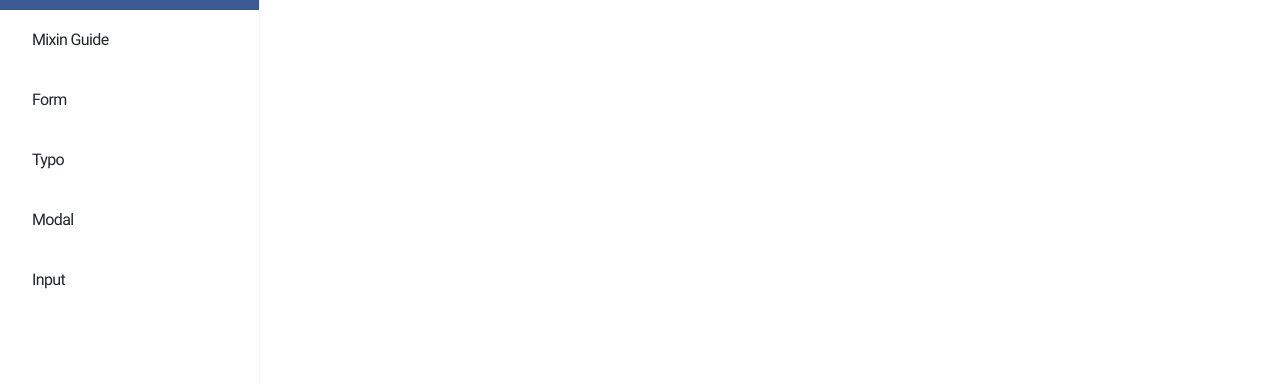
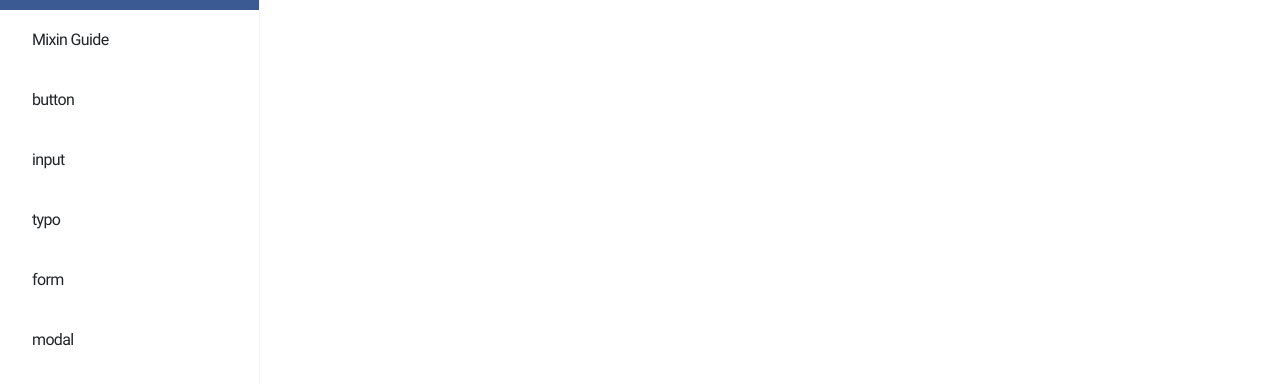
Before and after one commit to RAD-PUB/React_Guide, a React (Vite) app: page / in a window 1280 px wide. Shown: the part 160-544 px from the top of the page. Built offline with nearby package versions, Linux system fonts and the light colour scheme.

Commit message:
key 헤더 내비 수정

```diff
--- a/src/Router.jsx
+++ b/src/Router.jsx
@@ -18,7 +18,7 @@ const Router = () => {
                 <Route path='/input' element={<Input />} />
                 <Route path='/form' element={<Form />} />
                 <Route path='/modal' element={<Modal />} />
-                <Route path='/title' element={<Typo />} />
+                <Route path='/typo' element={<Typo />} />
             </Routes>
         </BrowserRouter>
     )
--- a/src/layouts/Header.jsx
+++ b/src/layouts/Header.jsx
@@ -1,9 +1,19 @@
-import logo from '../assets/images/logo/logo.svg'
+import logo from "../assets/images/logo/logo.svg";
 
 const Header = () => {
+  const pageName = [
+		"button",
+		"input",
+		"typo",
+		"form",
+		"modal"
+	];
+
   return (
     <header className="manage-hd">
-            <a href="#main-content" className="skip-nav">메인 바로가기</a>
+      <a href="#main-content" className="skip-nav">
+        메인 바로가기
+      </a>
       <div className="manage-top-hd">
         <div className="btns-wrap">
           <span className="user-name">React 컴포넌트 가이드</span>
@@ -14,36 +24,37 @@ const Header = () => {
           type="button"
           className="btn-gnb-icon tab-show"
           onClick={(e) => {
-                        let leftHd = e.target.parentElement
-                        leftHd.classList.toggle('tab-active');
+            let leftHd = e.target.parentElement;
+            leftHd.classList.toggle("tab-active");
           }}
         >
           <span className="voice-only">메뉴 보기</span>
         </button>
         <h1 className="manage-logo-wrap">
-                    <a href="/"><img src={logo} alt="회사 로고"/></a>
-                    <a href="/" className="desc"><span>회사이름</span></a>
+          <a href="/">
+            <img src={logo} alt="회사 로고" />
+          </a>
+          <a href="/" className="desc">
+            <span>회사이름</span>
+          </a>
         </h1>
         <nav className="manage-gnb scroll-custom">
           <div className="manage-onedap-wrap">
-                        <a href="/mixin" className="nav-ttl">Mixin Guide</a>
+            <a href="/mixin" className="nav-ttl">
+              Mixin Guide
+            </a>
           </div>
-                    <div className="manage-onedap-wrap">
-                        <a href="/form" className="nav-ttl">Form</a>
+          {pageName.map((page, index) => (
+						<div key={index} className="manage-onedap-wrap">
+							<a href={`/${page}`} className="nav-ttl">
+								{page}
+							</a>
 						</div>
-                    <div className="manage-onedap-wrap">
-                        <a href="/title" className="nav-ttl">Typo</a>
-                    </div>
-                    <div className="manage-onedap-wrap">
-                        <a href="/modal" className="nav-ttl">Modal</a>
-                    </div>
-                    <div className="manage-onedap-wrap">
-                        <a href="/input" className="nav-ttl">Input</a>
-                    </div>
+          ))}
         </nav>
       </div>
     </header>
-    )
-}
+  );
+};
 
-export default Header
+export default Header;
```
Lines whose indentation alone changed are shown as unchanged.
